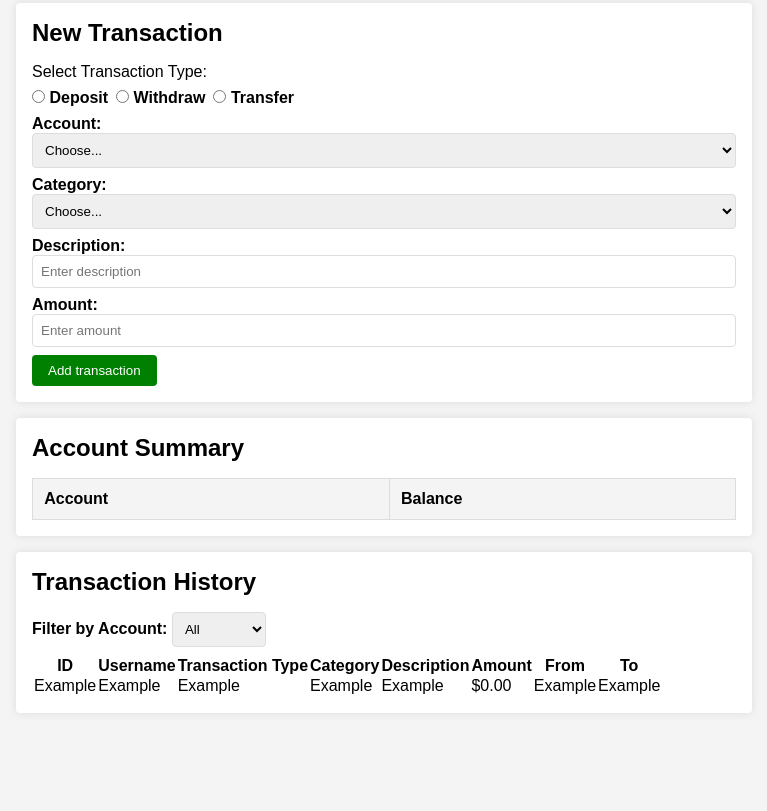
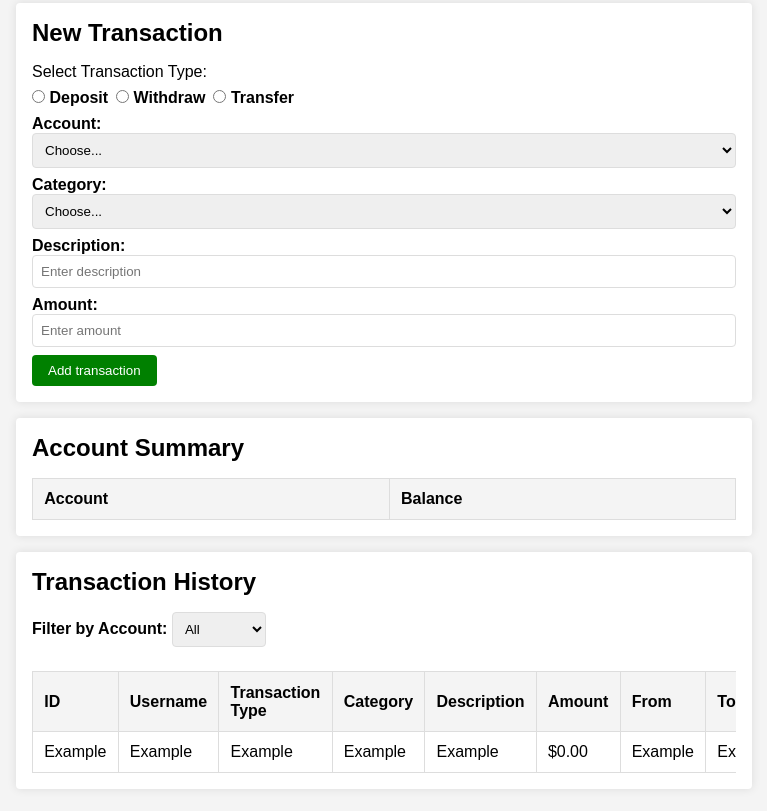
Before and after one commit to lenizeramos/my-track-app, a website: page frontend/src/index.html in a window 1280 px wide. Shown: the part 442-1253 px from the top of the page, without its empty margins (256-1023 px from the left). Before the commit the page ends 1187 px from the top, so only its background shows below. Drawn offline with nearby package versions, Linux system fonts and the light colour scheme; no server answers.

Commit message:
merge with dev

```diff
--- a/frontend/src/css/index.css
+++ b/frontend/src/css/index.css
@@ -181,39 +181,24 @@ main #transaction_history select {
 main #transaction_history .table-container {
   overflow-x: auto;
 }
-main #transaction_history .table-container .responsive-table {
+main #transaction_history .table-container #transaction_history_table {
   width: 100%;
   border-collapse: collapse;
   margin-top: 1rem;
 }
-main #transaction_history .table-container .responsive-table th,
-main #transaction_history .table-container .responsive-table td {
+main #transaction_history .table-container #transaction_history_table th,
+main #transaction_history .table-container #transaction_history_table td {
   padding: 0.7rem;
   text-align: left;
   border: 1px solid #ddd;
 }
-main #transaction_history .table-container .responsive-table th {
+main #transaction_history .table-container #transaction_history_table th {
   background-color: #f4f4f4;
 }
 
 @media (min-width: 601px) {
   main {
     width: 80%;
-  }
-  #transaction_history thead {
-    display: table-header-group;
-  }
-  #transaction_history tbody {
-    display: table-row-group;
-  }
-  #transaction_history tr {
-    display: table-row;
-    border: none;
-  }
-  #transaction_history td {
-    display: table-cell;
-    position: static;
-    padding-left: 0;
   }
 }
 @media (min-width: 768px) {
@@ -230,6 +215,4 @@ main #transaction_history .table-container .responsive-table th {
   main {
     width: 60%;
   }
-}
-
-/*# sourceMappingURL=index.css.map */
+}/*# sourceMappingURL=index.css.map */
```
Also changed, not shown: 1 other file.
